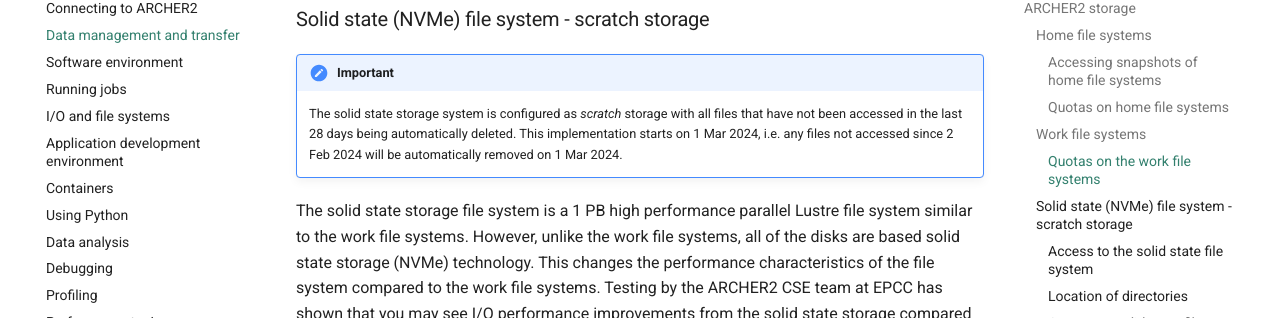
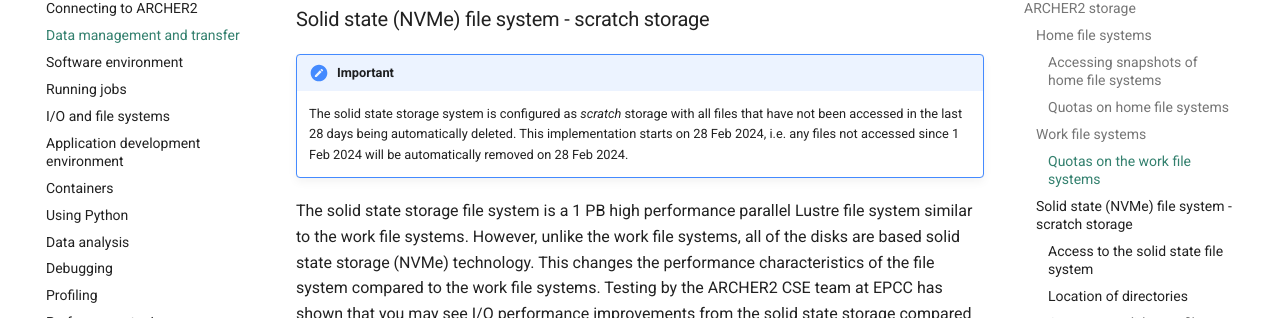
Before and after one commit to ARCHER2-HPC/archer2-docs, an MkDocs documentation site: the page built from docs/user-guide/data.md, in a window 1280 px wide and 900 px high, scrolled down 5294 px. Shown: the part 154-472 px from the top of the window. Built offline with MkDocs 1.6.1 and Material for MkDocs 9.7.7, drawn with Linux system fonts in a browser that asks for light colours; comment, search, counter and statistics services are not loaded.

Commit message:
Fixes scratch implementation data

```diff
--- a/docs/user-guide/data.md
+++ b/docs/user-guide/data.md
@@ -226,8 +226,8 @@
 !!! important
     The solid state storage system is configured as *scratch* storage with all files
     that have not been accessed in the last 28 days being automatically deleted. This
-    implementation starts on 1 Mar 2024, i.e. any files not accessed since 2 Feb 2024
-    will be automatically removed on 1 Mar 2024.
+    implementation starts on 28 Feb 2024, i.e. any files not accessed since 1 Feb 2024
+    will be automatically removed on 28 Feb 2024.
 
 The solid state storage file system is a 1 PB high performance parallel Lustre file system
 similar to the work file systems. However, unlike the work file systems, all of the
```
